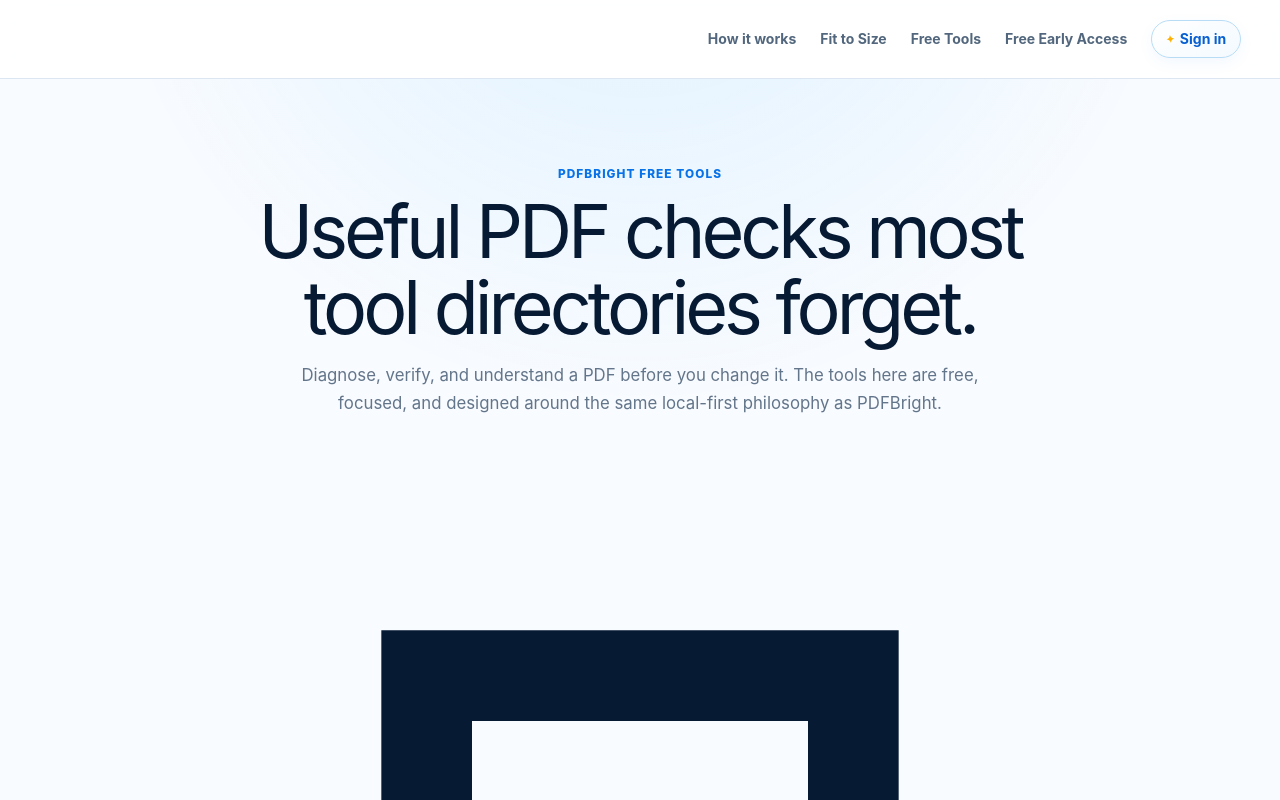
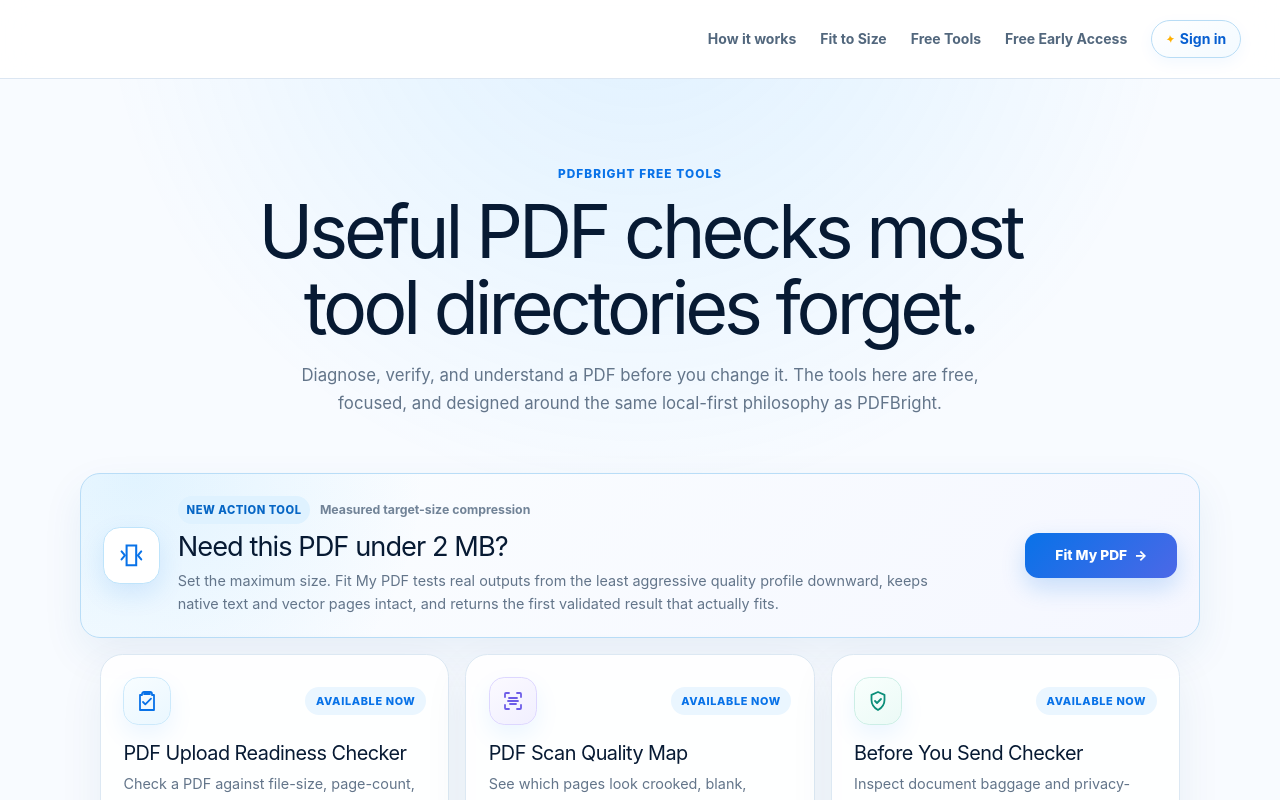
Before and after one commit to Rouane12/pdfbright, a Next.js app: page /tools in a window 1280 px wide. Shown: the top 800 px of the page. Built offline with nearby package versions, Linux system fonts and the light colour scheme; no server answers.

Commit message:
Style Fit My PDF tools-hub callout

```diff
--- a/src/app/tools/tools-hub-polish.css
+++ b/src/app/tools/tools-hub-polish.css
@@ -18,6 +18,99 @@
   margin-top: 1rem;
   line-height: 1.65;
   text-wrap: pretty;
+}
+
+.tools-action-feature {
+  display: grid;
+  grid-template-columns: auto minmax(0, 1fr) auto;
+  align-items: center;
+  gap: 1.1rem;
+  width: min(1120px, calc(100% - 2rem));
+  margin: 0 auto 1rem;
+  padding: 1.35rem;
+  border: 1px solid #b9ddf7;
+  border-radius: 1.25rem;
+  background:
+    radial-gradient(circle at 5% 0%, rgba(52, 173, 255, 0.13), transparent 18rem),
+    linear-gradient(135deg, #fbfeff, #f5f7ff);
+  box-shadow: 0 16px 40px rgba(22, 91, 151, 0.08);
+}
+
+.tools-action-feature__icon {
+  display: grid;
+  width: 3.6rem;
+  height: 3.6rem;
+  place-items: center;
+  border: 1px solid #bfe4fb;
+  border-radius: 1.05rem;
+  background: #fff;
+  color: #0872e8;
+  box-shadow: 0 10px 26px rgba(8, 114, 232, 0.12);
+}
+
+.tools-action-feature__icon svg {
+  width: 1.8rem;
+  height: 1.8rem;
+}
+
+.tools-action-feature__meta {
+  display: flex;
+  flex-wrap: wrap;
+  align-items: center;
+  gap: 0.6rem;
+  color: #718397;
+  font-size: 0.77rem;
+  font-weight: 700;
+}
+
+.tools-action-feature__badge {
+  padding: 0.35rem 0.55rem;
+  border-radius: 999px;
+  background: #dff2ff;
+  color: #0666c5;
+  font-size: 0.7rem;
+  font-weight: 850;
+  letter-spacing: 0.045em;
+  text-transform: uppercase;
+}
+
+.tools-action-feature h2 {
+  margin: 0.5rem 0 0;
+  color: var(--navy);
+  font-size: clamp(1.25rem, 2.5vw, 1.7rem);
+  line-height: 1.12;
+  letter-spacing: -0.035em;
+}
+
+.tools-action-feature p {
+  max-width: 760px;
+  margin: 0.5rem 0 0;
+  color: #63758a;
+  font-size: 0.9rem;
+  line-height: 1.55;
+}
+
+.tools-action-feature__link {
+  display: inline-flex;
+  align-items: center;
+  justify-content: center;
+  gap: 0.45rem;
+  min-width: 9.5rem;
+  padding: 0.78rem 0.95rem;
+  border-radius: 0.85rem;
+  background: linear-gradient(135deg, #0872e8, #4c68e7);
+  color: #fff;
+  font-size: 0.86rem;
+  font-weight: 850;
+  text-decoration: none;
+  box-shadow: 0 10px 24px rgba(8, 114, 232, 0.2);
+  transition: gap 160ms ease, transform 160ms ease, box-shadow 160ms ease;
+}
+
+.tools-action-feature__link:hover {
+  gap: 0.65rem;
+  transform: translateY(-1px);
+  box-shadow: 0 13px 30px rgba(8, 114, 232, 0.25);
 }
 
 .tools-grid {
@@ -142,6 +235,15 @@
   .tools-grid {
     grid-template-columns: repeat(2, minmax(0, 1fr));
   }
+
+  .tools-action-feature {
+    grid-template-columns: auto minmax(0, 1fr);
+  }
+
+  .tools-action-feature__link {
+    grid-column: 1 / -1;
+    width: 100%;
+  }
 }
 
 @media (max-width: 640px) {
@@ -157,6 +259,21 @@
   .tools-hero__inner > p:not(.tools-eyebrow) {
     margin-top: 0.85rem;
     line-height: 1.6;
+  }
+
+  .tools-action-feature {
+    grid-template-columns: 1fr;
+    width: calc(100% - 1.6rem);
+    padding: 1.15rem;
+  }
+
+  .tools-action-feature__icon {
+    width: 3rem;
+    height: 3rem;
+  }
+
+  .tools-action-feature__link {
+    grid-column: auto;
   }
 
   .tools-grid {
```
